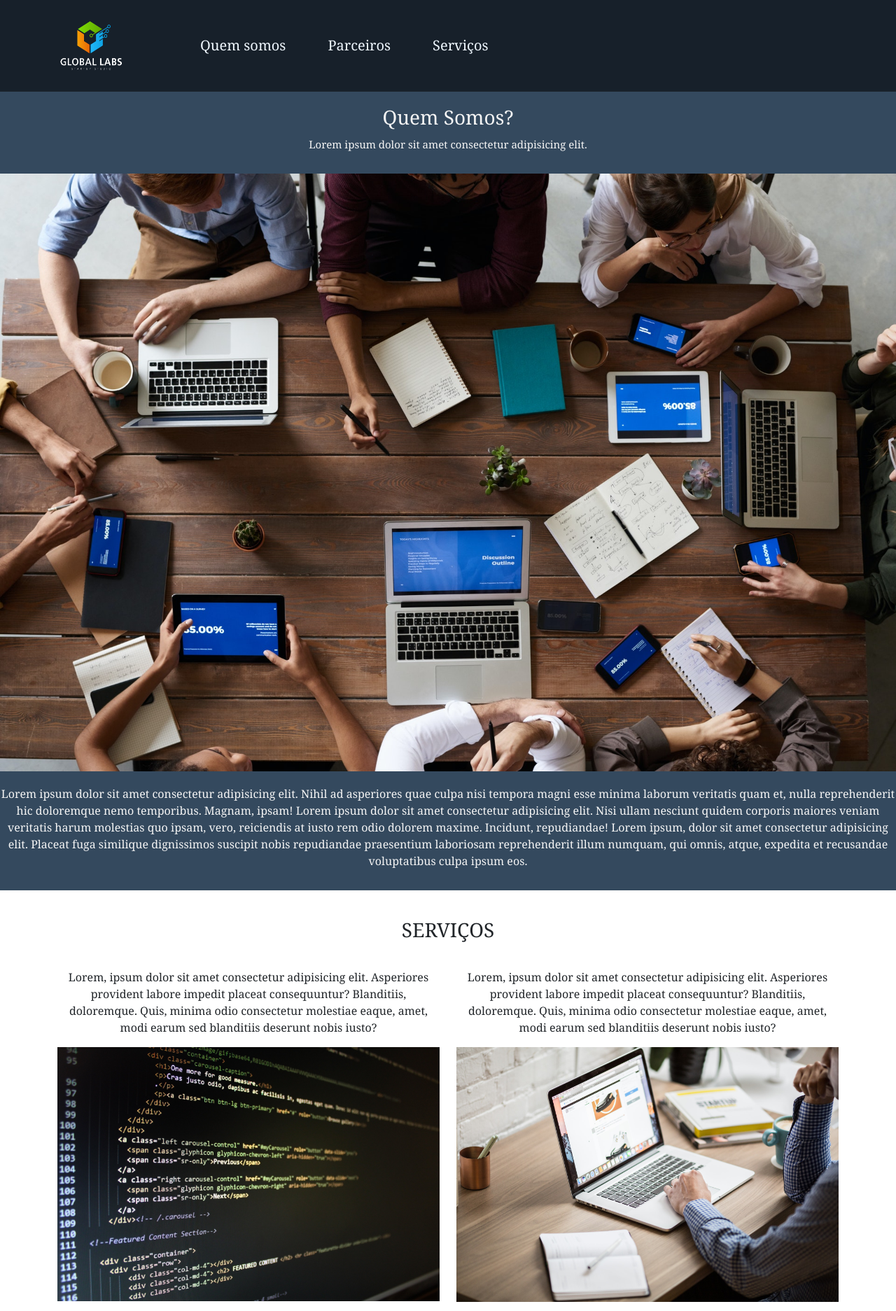
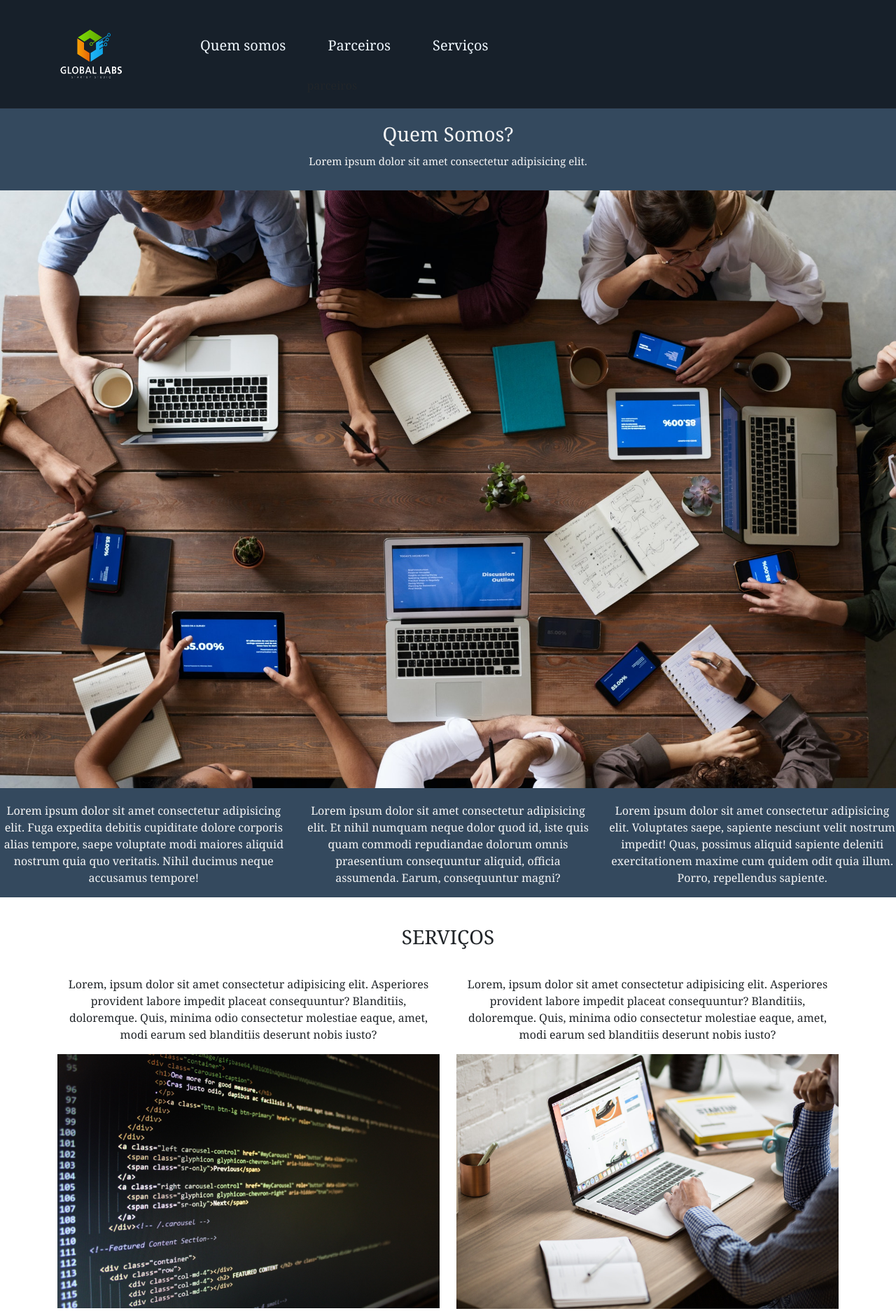
Before and after one commit to Oliveira-Renato/Site_Bootstrap, a plain HTML site: page index.html in a window 1280 px wide. Shown: the top 1873 px of the page at 70% size. Drawn offline with Linux system fonts and the light colour scheme.

Commit message:
site usando bootstrap

```diff
--- a/index.html
+++ b/index.html
@@ -16,13 +16,13 @@
         <div class="collapse navbar-collapse ">
             <ul class="navbar-nav me-auto mb-2 mb-lg-0">
                 <li class="nav-item">
-                    <a class="nav-link" aria-current="page" href="#">Quem somos</a>
+                    <a class="nav-link" aria-current="page" href="#quemsomos">Quem somos</a>
                 </li>
                 <li class="nav-item">
-                    <a class="nav-link " aria-current="page" href="#">Parceiros</a>
+                    <a class="nav-link " aria-current="page" href="#parceiros">Parceiros</a>parceiros
                 </li>
                 <li class="nav-item">
-                    <a class="nav-link " aria-current="page" href="#">Serviços</a>
+                    <a class="nav-link " aria-current="page" href="#servicos">Serviços</a>
                 </li>
             </ul>
         </div>
@@ -32,7 +32,12 @@
         <div class="container-fluid container-fluid-2 quem-somos text-center">
             <h3 class="margin title-qs">Quem Somos?<span class="pod"><br>Lorem ipsum dolor sit amet consectetur adipisicing elit.</span></h3>
             <img class='img-qs' src="images/time.jpg">
-            <p class="margin text-center fw-normal title-qs">Lorem ipsum dolor sit amet consectetur adipisicing elit. Nihil ad asperiores quae culpa nisi tempora magni esse minima laborum veritatis quam et, nulla reprehenderit hic doloremque nemo temporibus. Magnam, ipsam! Lorem ipsum dolor sit amet consectetur adipisicing elit. Nisi ullam nesciunt quidem corporis maiores veniam veritatis harum molestias quo ipsam, vero, reiciendis at iusto rem odio dolorem maxime. Incidunt, repudiandae! Lorem ipsum, dolor sit amet consectetur adipisicing elit. Placeat fuga similique dignissimos suscipit nobis repudiandae praesentium laboriosam reprehenderit illum numquam, qui omnis, atque, expedita et recusandae voluptatibus culpa ipsum eos.</p>
+            <div class="row row-servicos">
+                <div class="col-lg-4"><p>Lorem ipsum dolor sit amet consectetur adipisicing elit. Fuga expedita debitis cupiditate dolore corporis alias tempore, saepe voluptate modi maiores aliquid nostrum quia quo veritatis. Nihil ducimus neque accusamus tempore!</p></div>
+                <div class="col-lg-4"><p>Lorem ipsum dolor sit amet consectetur adipisicing elit. Et nihil numquam neque dolor quod id, iste quis quam commodi repudiandae dolorum omnis praesentium consequuntur aliquid, officia assumenda. Earum, consequuntur magni?</p></div>
+                <div class="col-lg-4"><p>Lorem ipsum dolor sit amet consectetur adipisicing elit. Voluptates saepe, sapiente nesciunt velit nostrum impedit! Quas, possimus aliquid sapiente deleniti exercitationem maxime cum quidem odit quia illum. Porro, repellendus sapiente.</p></div>
+            </div>
+            <!--<p class="margin text-center fw-normal title-qs">Lorem ipsum dolor sit amet consectetur adipisicing elit. Nihil ad asperiores quae culpa nisi tempora magni esse minima laborum veritatis quam et, nulla reprehenderit hic doloremque nemo temporibus. Magnam, ipsam! Lorem ipsum dolor sit amet consectetur adipisicing elit. Nisi ullam nesciunt quidem corporis maiores veniam veritatis harum molestias quo ipsam, vero, reiciendis at iusto rem odio dolorem maxime. Incidunt, repudiandae! Lorem ipsum, dolor sit amet consectetur adipisicing elit. Placeat fuga similique dignissimos suscipit nobis repudiandae praesentium laboriosam reprehenderit illum numquam, qui omnis, atque, expedita et recusandae voluptatibus culpa ipsum eos.</p>-->
         </div>
     </section>
 
--- a/style/style.css
+++ b/style/style.css
@@ -1,6 +1,11 @@
 *
 {
     font-family: Cambria, Cochin, Georgia, Times, 'Times New Roman', serif;
+}
+body
+{
+    max-width: 100%;
+    overflow-x: hidden
 }
 .navbar
 {
@@ -56,3 +61,13 @@
     justify-content:center;
     font-size: 18px;
 }
+.parceiros
+{
+    padding-bottom: 100px;
+}
+.row-servicos
+{
+    font-weight: lighter;
+    padding-top: 20px;
+    color: whitesmoke;
+}
```
